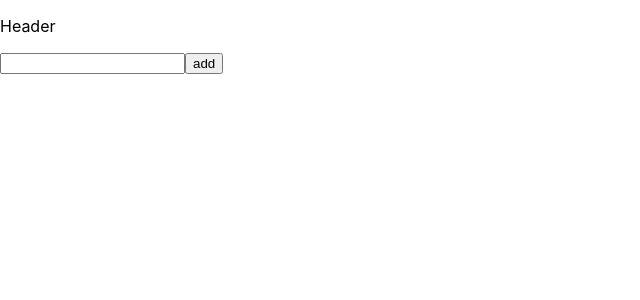
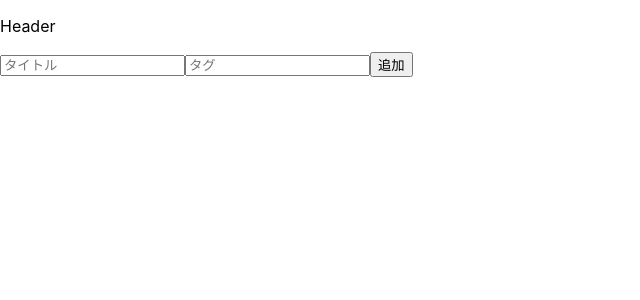
Before and after one commit to kobapi28/shoma3571-sandbox, a React (Create React App) app in the folder react/todo/: page / in a window 1280 px wide. Shown: the top 300 px of the page, without its empty margins (0-640 px from the left). Built offline with nearby package versions, Linux system fonts and the light colour scheme.

Commit message:
feat: todo追加の機能は完成

```diff
--- a/react/todo/src/components/AddTodo.tsx
+++ b/react/todo/src/components/AddTodo.tsx
@@ -1,21 +1,34 @@
-import { useContext } from "react"
+import React, { useContext, useState } from "react"
 import { TodoContext } from "../App";
 import { Todo } from "../types/todo";
 
 export const AddTodo: React.VFC = () => {
   const context = useContext(TodoContext);
+  const [title, setTitle] = useState<string>('')
+  const [tag, setTag] = useState<string>('')
+
+  const handleTitle = (e: React.ChangeEvent<HTMLInputElement>) => {
+    setTitle(e.target.value)
+  }
+  const handleTag = (e: React.ChangeEvent<HTMLInputElement>) => {
+    setTag(e.target.value)
+  }
+
   const addTodo = () => {
     const item: Todo = {
-      id: Date.now().toString(), title: 'add', isFinished: false, badge: [],
+      id: Date.now().toString(), title, isFinished: false, badge: tag,
       date: new Date()
     }
     const newItems = [...context.items, item]
     context.setItems(newItems)
   }
+
+
   return (
     <>
-      <input/>
-      <button onClick={() => addTodo()}>add</button>
+      <input placeholder="タイトル" onChange={handleTitle}/>
+      <input placeholder="タグ" onChange={handleTag}/>
+      <button onClick={() => addTodo()}>追加</button>
     </>
   )
 }
--- a/react/todo/src/components/TodoItem.tsx
+++ b/react/todo/src/components/TodoItem.tsx
@@ -6,13 +6,11 @@ type Props = {
 
 export const TodoItem: React.VFC<Props> = ({ item }) => {
   return (
-    <>
+    <div>
       <label htmlFor={'title' + item.id}>{item.title}</label>
       <input type='checkbox' id={'title' + item.id}/>
       <p>{item.date.toLocaleDateString()}</p>
-      {item.badge.map((b) => {
-        return <span>{b}</span>
-      })}
-    </>
+      <p>{item.badge}</p>
+    </div>
   )
 }
--- a/react/todo/src/components/TodoList.tsx
+++ b/react/todo/src/components/TodoList.tsx
@@ -7,10 +7,10 @@ type Props = {
 
 export const TodoList: React.VFC<Props> = ({ items }) => {
   return (
-    <>
+    <div>
       {items.map(item => {
       return <TodoItem item={item} key={item.id}/>
     })}
-    </>
+    </div>
   )
 }
--- a/react/todo/src/types/todo.ts
+++ b/react/todo/src/types/todo.ts
@@ -2,6 +2,6 @@ export type Todo = {
   id: string;
   title: string;
   date: Date;
-  badge: string[];
+  badge: string;
   isFinished: boolean;
 }
```
